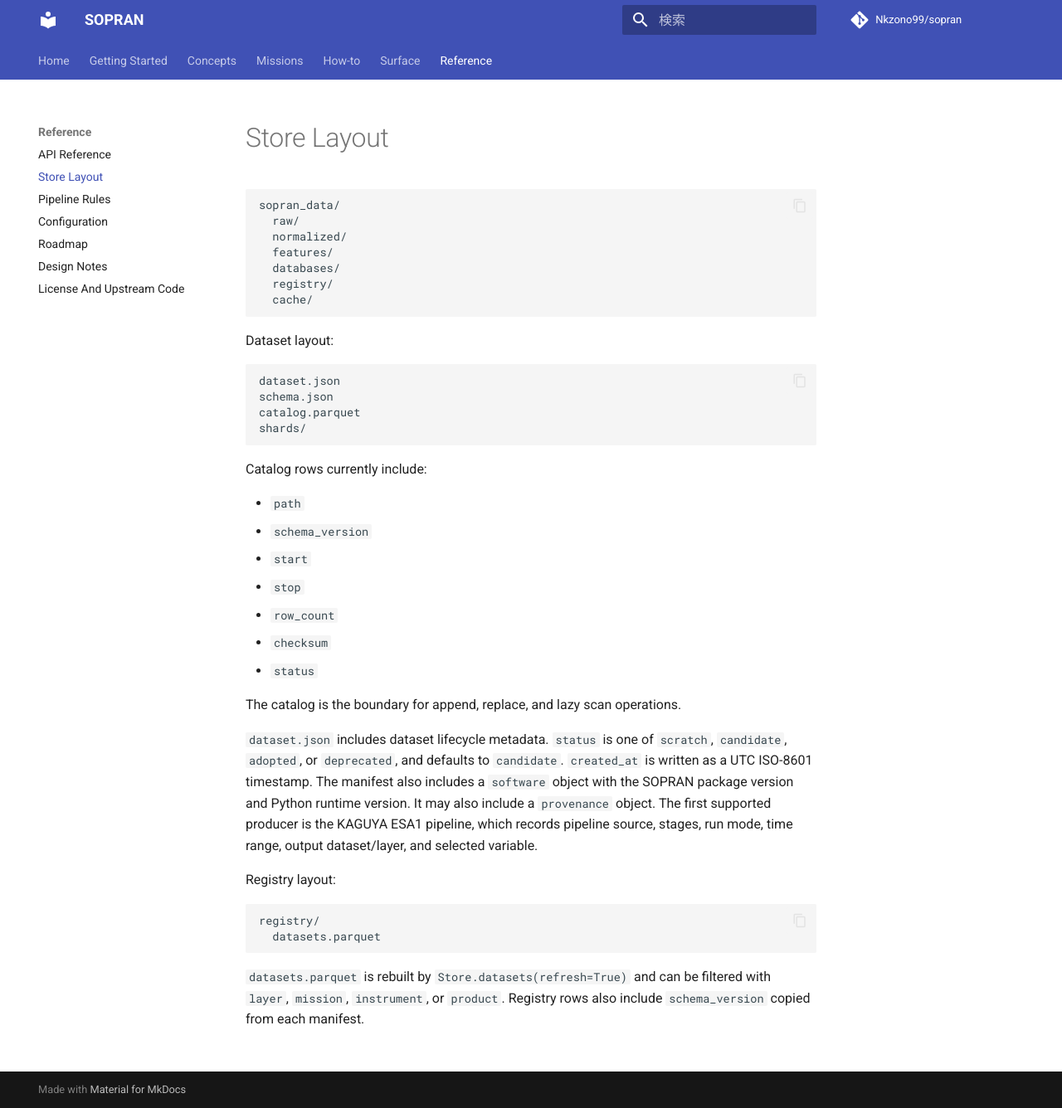
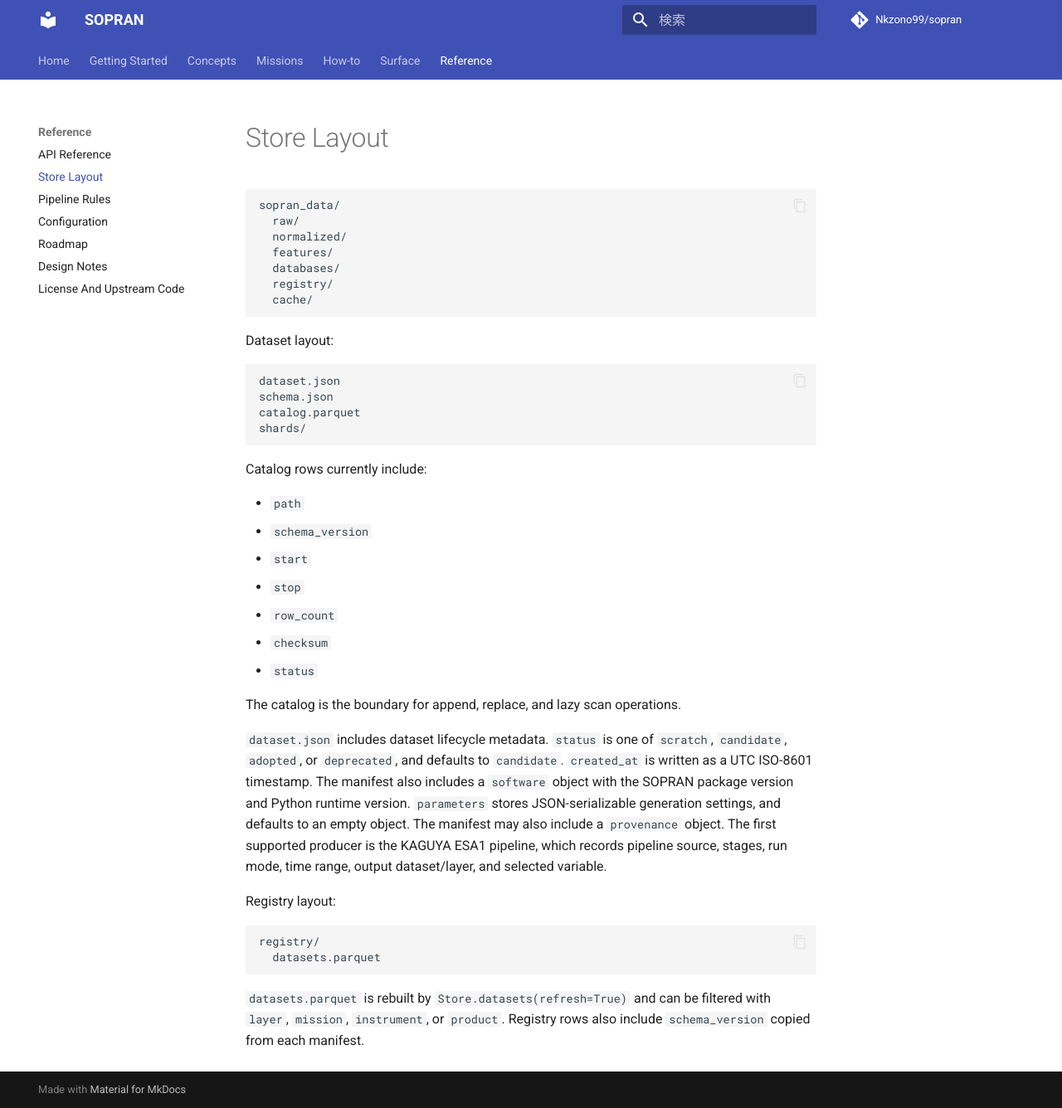
Before and after one commit to Nkzono99/sopran, an MkDocs documentation site: the page built from docs/reference/store-layout.md, in a window 1280 px wide and 1336 px high. Shown: the whole window at 83% size. Built offline with MkDocs 1.6.1 and Material for MkDocs 9.7.7, drawn with Linux system fonts in a browser that asks for light colours; comment, search, counter and statistics services are not loaded.

Commit message:
Add dataset manifest parameters

```diff
--- a/docs/reference/store-layout.md
+++ b/docs/reference/store-layout.md
@@ -35,9 +35,10 @@ The catalog is the boundary for append, replace, and lazy scan operations.
 `scratch`, `candidate`, `adopted`, or `deprecated`, and defaults to `candidate`.
 `created_at` is written as a UTC ISO-8601 timestamp. The manifest also includes
 a `software` object with the SOPRAN package version and Python runtime version.
-It may also include a `provenance` object. The first supported producer is the
-KAGUYA ESA1 pipeline, which records pipeline source, stages, run mode, time
-range, output dataset/layer, and selected variable.
+`parameters` stores JSON-serializable generation settings, and defaults to an
+empty object. The manifest may also include a `provenance` object. The first
+supported producer is the KAGUYA ESA1 pipeline, which records pipeline source,
+stages, run mode, time range, output dataset/layer, and selected variable.
 
 Registry layout:
 
```
Also changed, not shown: SPEC.md (+2 -1 lines), docs/concepts/store.md (+4 -0 lines), 2 other files.
